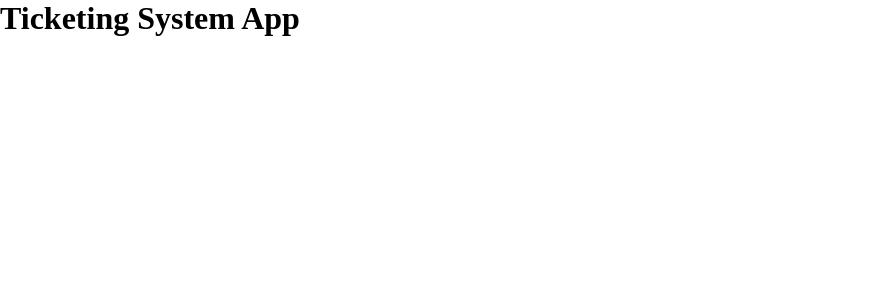
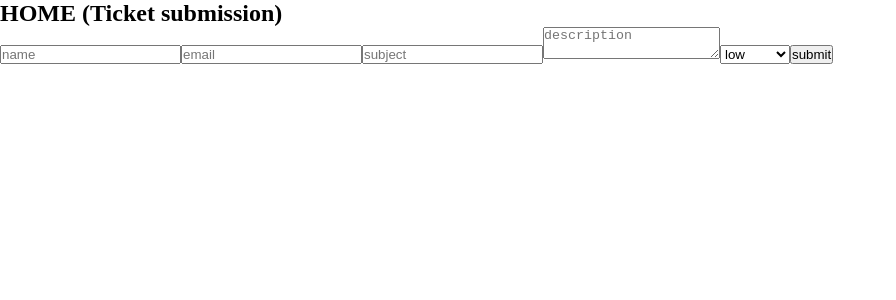
Before and after one commit to cgomez374/support-ticketing-system, a React (Vite) app: page / in a window 1280 px wide. Shown: the top 300 px of the page, without its empty margins (0-896 px from the left). Built offline with nearby package versions, Linux system fonts and the light colour scheme.

Commit message:
added react router and basic routes for home, admin, and ticket details, along with a form to submit tickets

```diff
--- a/package.json
+++ b/package.json
@@ -11,7 +11,8 @@
   },
   "dependencies": {
     "react": "^19.1.0",
-    "react-dom": "^19.1.0"
+    "react-dom": "^19.1.0",
+    "react-router-dom": "^7.6.2"
   },
   "devDependencies": {
     "@eslint/js": "^9.25.0",
--- a/src/App.jsx
+++ b/src/App.jsx
@@ -1,9 +1,27 @@
 import './styles/App.css'
+import { useState } from 'react'
+import { BrowserRouter as Router, Routes, Route } from 'react-router-dom'
+// PAGES
+import Home from './pages/Home'
+import AdminDashboard from './pages/AdminDashboard'
+import TicketPage from './pages/TicketPage'
+// COMPONENTS
+
 
 function App() {
+  const [ticketList, setTicketList] = useState([])
+  console.log(ticketList)
 
   return (
-    <h1>Ticketing System App</h1>
+    <>
+      <Router>
+        <Routes>
+          <Route path="/" element={ <Home setTicketList={setTicketList} /> } />
+          <Route path="/admin" element={ <AdminDashboard /> } />
+          <Route path="/ticket/:id" element={ <TicketPage /> } />
+        </Routes>
+      </Router>
+    </>
   )
 }
 
--- /dev/null
+++ b/src/components/TicketForm.jsx
@@ -0,0 +1,74 @@
+import { useState } from "react"
+
+export default function TicketForm({ setTicketList }) {
+  const [formData, setFormData] = useState({
+    userName: "",
+    email: "",
+    subject: "",
+    description: "",
+    priority: "low"
+  })
+
+  function handleFormChange(e){
+    setFormData(prevFormData => {
+      return {
+        ...prevFormData,
+        [e.target.name]: e.target.value
+      }
+    })
+  }
+
+  function handleFormSubmit(e){
+    e.preventDefault()
+    const id = crypto.randomUUID()
+    setTicketList(prevTicketList => {
+      return [
+        ...prevTicketList,
+        {
+          ...formData,
+          id
+        }
+      ]
+    })
+  }
+
+  return (
+    <form onSubmit={handleFormSubmit}>
+      <input
+        name="userName"
+        type="text"
+        placeholder="name"
+        value={formData.name}
+        onChange={handleFormChange}
+      />
+      <input
+        name="email"
+        type="email"
+        placeholder="email"
+        value={formData.email}
+        onChange={handleFormChange}
+      />
+      <input
+        name="subject"
+        type="text"
+        placeholder="subject"
+        value={formData.subject}
+        onChange={handleFormChange}
+      />
+      <textarea
+        name="description"
+        type="text"
+        placeholder="description"
+        value={formData.description}
+        onChange={handleFormChange}
+      >
+      </textarea>
+      <select name="priority" onChange={handleFormChange} value={formData.priority}>
+        <option value="low">low</option>
+        <option value="medium">medium</option>
+        <option value="high">high</option>
+      </select>
+      <button type="submit">submit</button>
+    </form>
+  )
+}
--- /dev/null
+++ b/src/pages/AdminDashboard.jsx
@@ -0,0 +1,5 @@
+export default function AdminDashboard(){
+  return (
+    <h1>Admin Dashboard</h1>
+  )
+}
--- /dev/null
+++ b/src/pages/Home.jsx
@@ -0,0 +1,10 @@
+import TicketForm from "../components/TicketForm";
+
+export default function Home({ setTicketList }){
+  return (
+    <section>
+      <h1>HOME (Ticket submission)</h1>
+      <TicketForm setTicketList={setTicketList} />
+    </section>
+  )
+}
--- /dev/null
+++ b/src/pages/TicketPage.jsx
@@ -0,0 +1,5 @@
+export default function TicketPage(){
+  return (
+    <h1>Ticket Details</h1>
+  )
+}
```
Also changed, not shown: 1 other file (tests, documents, lock files or other folders).
